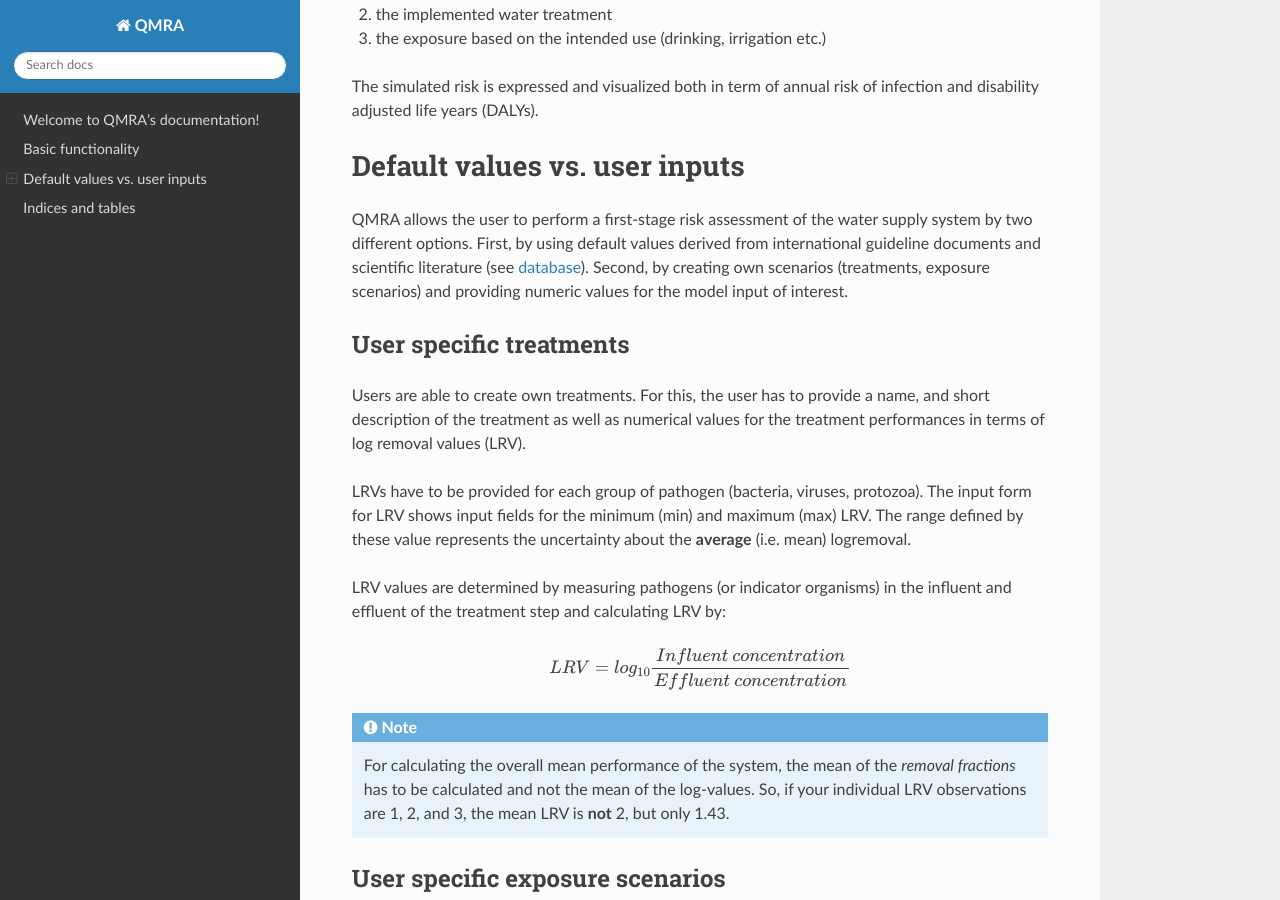
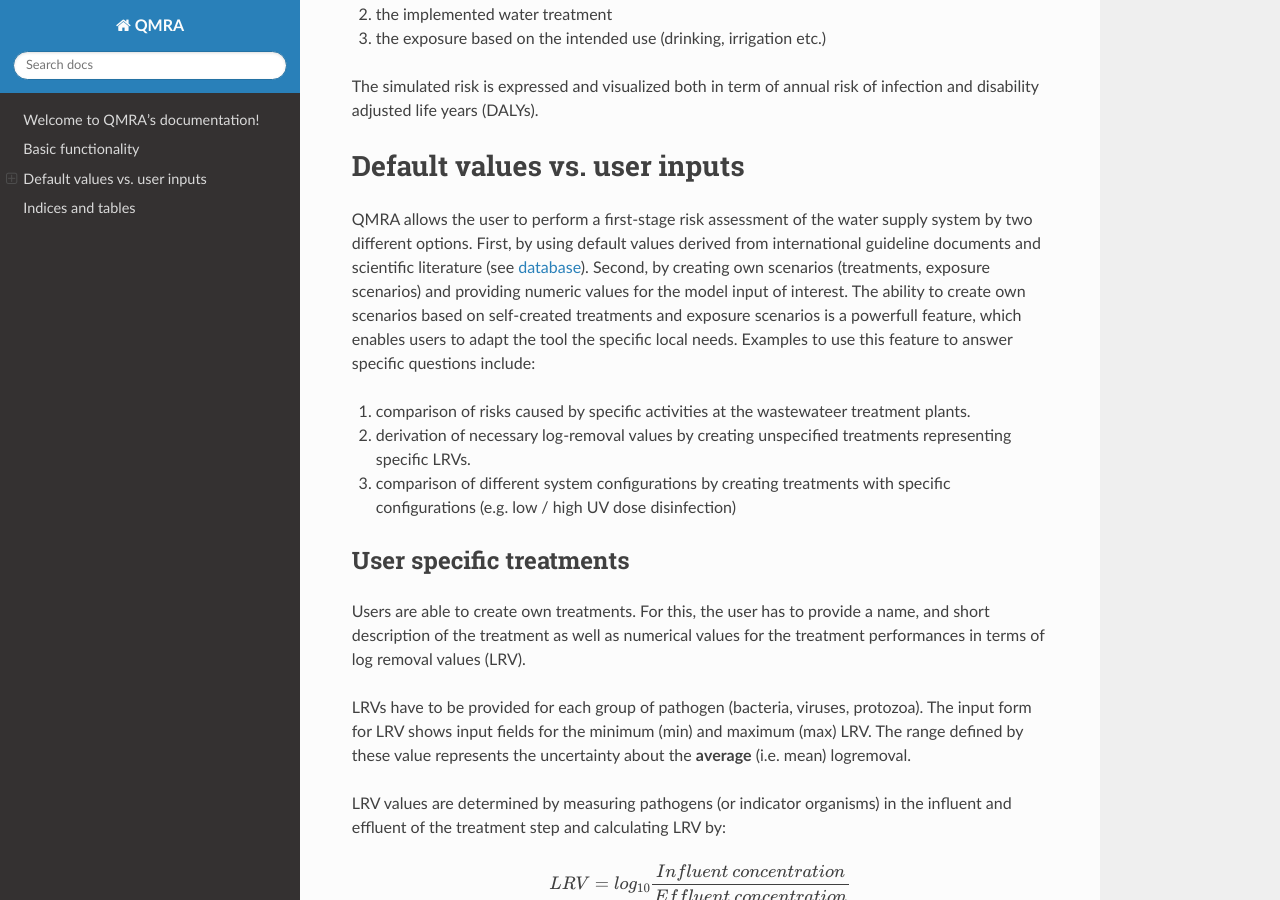
Before and after one commit to wseis/qmra, a Sphinx documentation site: the page built from docs/source/index.rst, in a window 1280 px wide and 900 px high, scrolled down 650 px. Built offline with Sphinx 7.4.7 and the Read the Docs theme 2.0.0, drawn with Linux system fonts in a browser that asks for light colours.

Commit message:
adapt doc

```diff
--- a/docs/source/index.rst
+++ b/docs/source/index.rst
@@ -34,6 +34,12 @@ Default values vs. user inputs
 QMRA allows the user to perform a first-stage risk assessment of the water supply system by two different options.
 First, by using default values derived from international guideline documents and scientific literature (see `database <https://kwb-r.github.io/qmra.db/>`_).
 Second, by creating own scenarios (treatments, exposure scenarios) and providing numeric values for the model input of interest.
+The ability to create own scenarios based on self-created treatments and exposure scenarios is a powerfull feature, which enables users to
+adapt the tool the specific local needs. Examples to use this feature to answer specific questions include:
+
+#.  comparison of risks caused by specific activities at the wastewateer treatment plants.
+#.  derivation of necessary log-removal values by creating unspecified treatments representing specific LRVs.
+#.  comparison of different system configurations by creating treatments with specific configurations (e.g. low / high UV dose disinfection)
 
 
 User specific treatments
```
